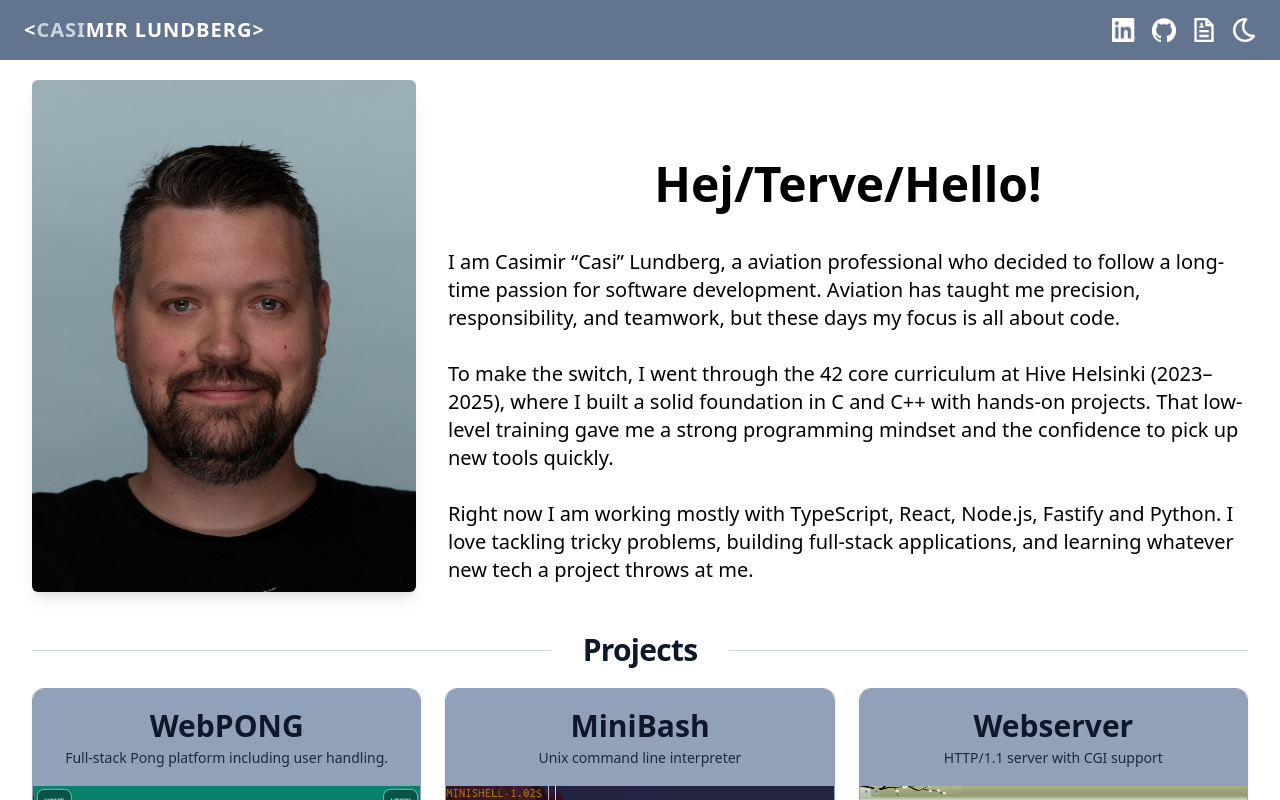
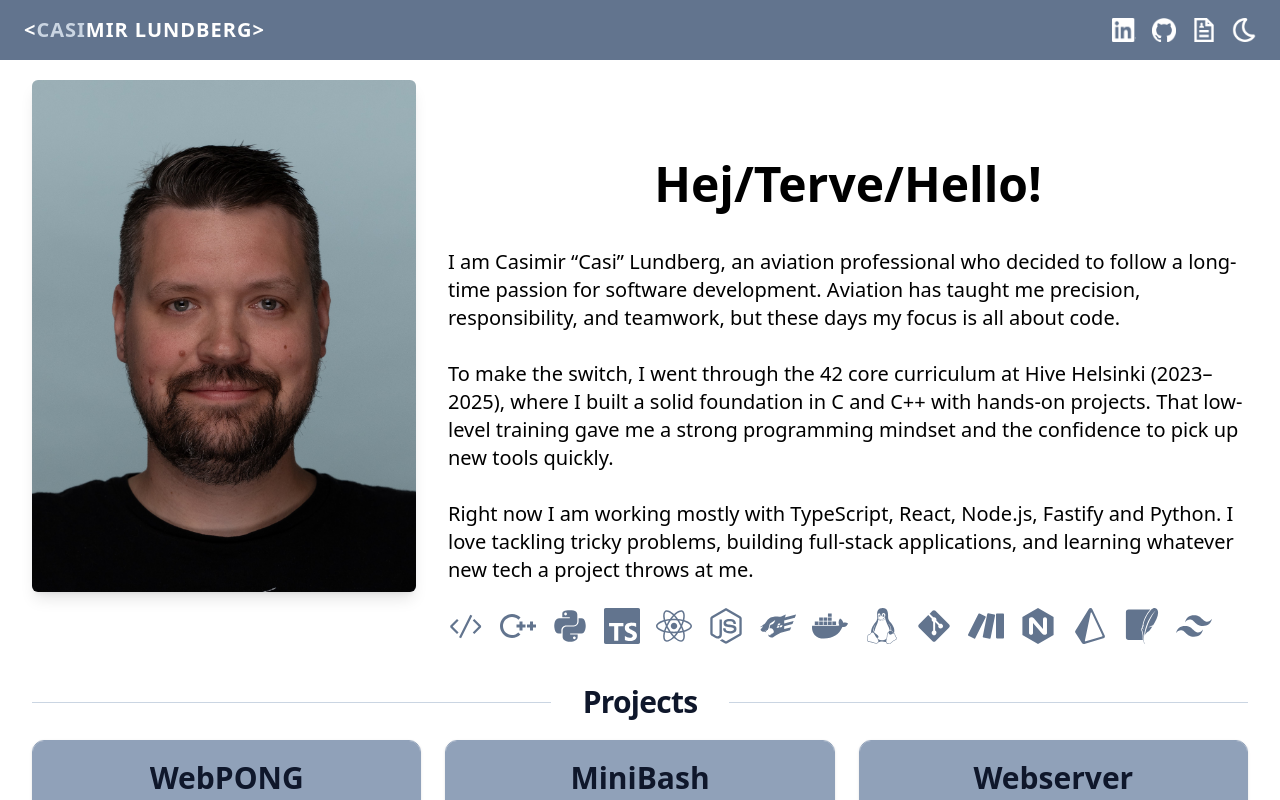
Before and after one commit to Welhox/portfolio-page, a React (Vite) app: page / in a window 1280 px wide. Shown: the top 800 px of the page. Built offline with nearby package versions, Linux system fonts and the light colour scheme.

Commit message:
fixed minor typo in bio and added tech badges

```diff
--- a/package.json
+++ b/package.json
@@ -14,7 +14,8 @@
   "dependencies": {
     "prettier": "^3.6.2",
     "react": "^19.1.1",
-    "react-dom": "^19.1.1"
+    "react-dom": "^19.1.1",
+    "react-icons": "^5.5.0"
   },
   "devDependencies": {
     "@eslint/js": "^9.33.0",
--- a/src/components/Bio.tsx
+++ b/src/components/Bio.tsx
@@ -1,4 +1,5 @@
 import me from "../assets/Me.jpg";
+import { TechBadges } from "./TechBadges";
 
 export const Bio = () => {
   return (
@@ -15,13 +16,13 @@ export const Bio = () => {
           Hej/Terve/Hello!
         </h2>
         <p className="mt-10 text-xl text-left rt-10">
-          I am Casimir “Casi” Lundberg, a aviation professional who decided to follow a long-time passion for software development. Aviation has taught me precision, responsibility, and teamwork, but these days my focus is all about code.
+          I am Casimir “Casi” Lundberg, an aviation professional who decided to follow a long-time passion for software development. Aviation has taught me precision, responsibility, and teamwork, but these days my focus is all about code.
         <br /><br />
           To make the switch, I went through the 42 core curriculum at Hive Helsinki (2023–2025), where I built a solid foundation in C and C++ with hands-on projects. That low-level training gave me a strong programming mindset and the confidence to pick up new tools quickly.
         <br /><br />
           Right now I am working mostly with TypeScript, React, Node.js, Fastify and Python. I love tackling tricky problems, building full-stack applications, and learning whatever new tech a project throws at me.
-          {/* {bioText} */}
         </p>
+        <TechBadges />
       </div>
     </div>
   );
--- /dev/null
+++ b/src/components/TechBadges.tsx
@@ -0,0 +1,26 @@
+import { FaPython, FaReact, FaNodeJs, FaDocker, FaLinux, FaGitAlt } from "react-icons/fa";
+import { SiTypescript, SiFastify, SiPrisma, SiSqlite, SiNginx, SiMake, SiTailwindcss } from "react-icons/si";
+import { CgCPlusPlus } from "react-icons/cg";
+import { VscCode } from "react-icons/vsc"; // placeholder for C
+
+export const TechBadges = () => {
+  return (
+    <div className="flex flex-wrap gap-4 mt-6 text-4xl text-primary">
+      <VscCode title="C" />
+      <CgCPlusPlus title="C++" />
+      <FaPython title="Python" />
+      <SiTypescript title="TypeScript" />
+      <FaReact title="React" />
+      <FaNodeJs title="Node.js" />
+      <SiFastify title="Fastify" />
+      <FaDocker title="Docker" />
+      <FaLinux title="Linux" />
+      <FaGitAlt title="Git" />
+      <SiMake title="Makefile" />
+      <SiNginx title="Nginx" />
+      <SiPrisma title="Prisma" />
+      <SiSqlite title="SQLite" />
+      <SiTailwindcss title="TailwindCSS" />
+    </div>
+  );
+};
```
Also changed, not shown: 1 other file (tests, documents, lock files or other folders).
